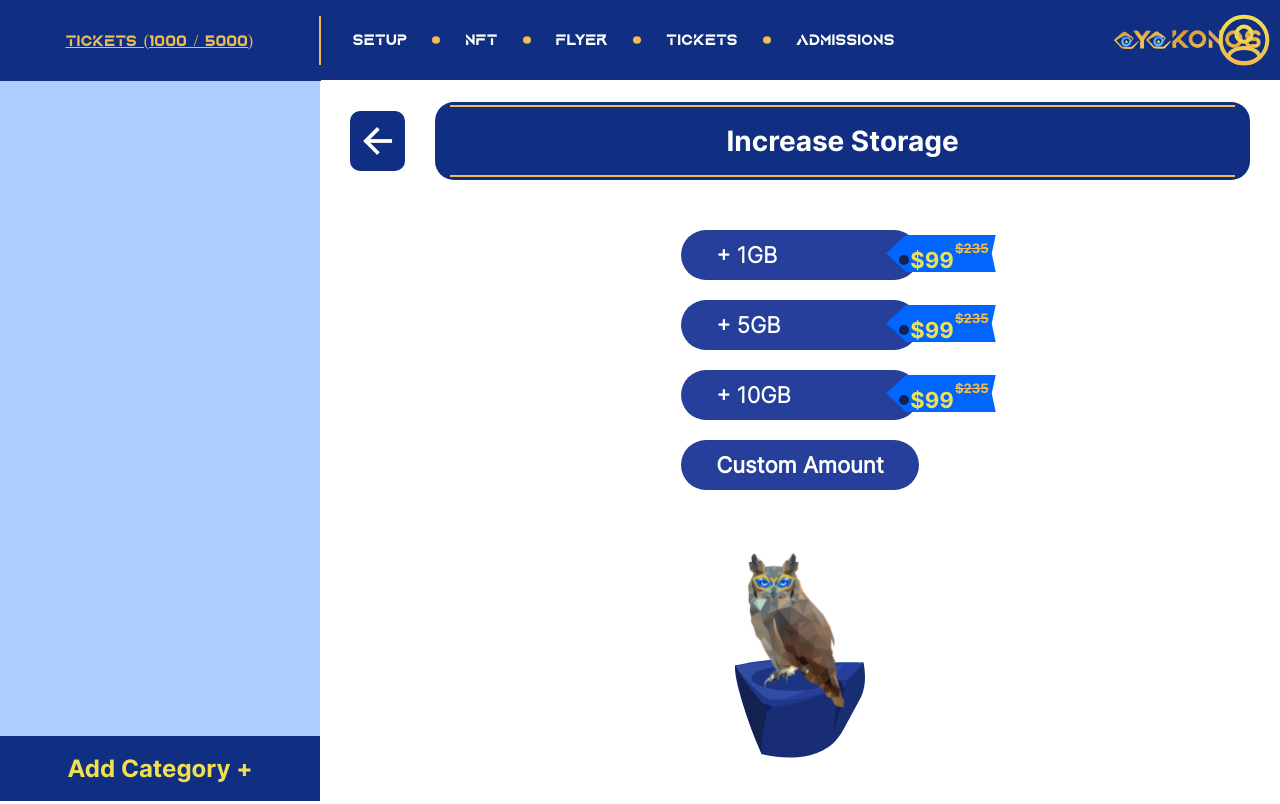
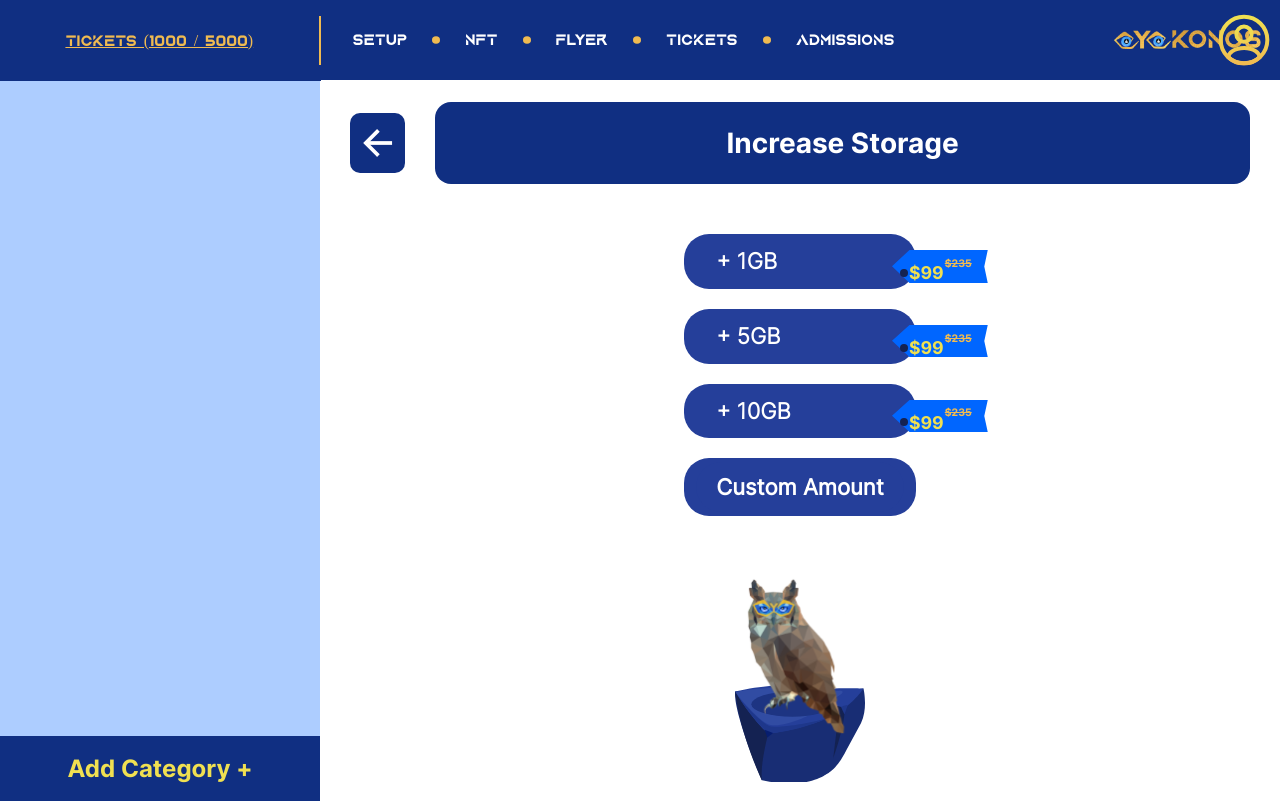
Before and after one commit to 0xsnowman/eyekonos-ticketing, a React (Create React App) app: page /increasestorage in a window 1280 px wide. Built offline with nearby package versions, Linux system fonts and the light colour scheme; what @web3-react/core would draw is missing.

Commit message:
fix-event-details-page
path: "/event-creator/new-event"
fixes: vmin styles

```diff
--- a/src/App.tsx
+++ b/src/App.tsx
@@ -2,7 +2,6 @@ import React, { useEffect } from "react";
 import { BrowserRouter, Switch, Route, Redirect } from "react-router-dom";
 
 // pages
-import Home from "./pages/home";
 import NotFound from "./pages/not-found";
 
 // style
--- a/src/components/button.tsx
+++ b/src/components/button.tsx
@@ -16,17 +16,17 @@ interface IButtonProps {
   fontSize?: number | string;
   fontWeight?: string;
   borderRadius?: boolean;
-  borderRadiusAmount?: number;
-  paddingVertical?: number;
+  borderRadiusAmount?: number | string;
+  paddingVertical?: number | string;
   paddingVerticalOutside?: number;
-  paddingHorizontal?: number;
+  paddingHorizontal?: number | string;
   color?: string;
   borderColor?: string;
-  borderWidth?: number;
+  borderWidth?: number | string;
   borderOutside?: boolean;
   borderOutsideColor?: string;
   hoverable?: boolean;
-  marginOutside?: number;
+  marginOutside?: number | string;
 }
 
 const Button: React.FC<IButtonProps> = ({
@@ -36,26 +36,26 @@ const Button: React.FC<IButtonProps> = ({
   disabled,
   fixedWidth = false,
   fixedHeight = false,
-  width = 160,
-  height = 120,
+  width = "16vmin",
+  height = "12vmin",
   minWidth = "initial",
-  fontSize = 18,
+  fontSize = "2vmin",
   fontWeight = "normal",
   oneTimeButton,
   border = false,
   insideBorderDirection = "HORIZONTAL",
   borderRadius = false,
-  borderRadiusAmount = 19,
-  paddingVertical = 30,
-  paddingVerticalOutside = 3,
-  paddingHorizontal = 20,
+  borderRadiusAmount = "2vmin",
+  paddingVertical = "3vmin",
+  paddingVerticalOutside = "0.5vmin",
+  paddingHorizontal = "1vmin",
   color = "#F0BB51",
   borderColor = "#F0BB51",
   borderWidth = 1,
   borderOutside = false,
   borderOutsideColor = "#F0BB51",
   hoverable = true,
-  marginOutside = 15,
+  marginOutside = "1.5vmin",
 }) => {
   const [isHover, setIsHover] = React.useState(false);
   const [localDisabled, setLocalDisabled] = React.useState(false);
@@ -86,7 +86,7 @@ const Button: React.FC<IButtonProps> = ({
         boxShadow:
           isHover && !borderOutside && hoverable
             ? `0 0 2px 2px ${backgroundColor}, 0 0 6px 6px #F0BB51FF`
-            : "0px 0px 20px transparent",
+            : "0px 0px 2vmin transparent",
         textAlign: `center`,
         paddingTop: borderOutside ? 0 : paddingVerticalOutside,
         paddingBottom: borderOutside ? 0 : paddingVerticalOutside,
@@ -105,22 +105,22 @@ const Button: React.FC<IButtonProps> = ({
         style={{
           borderTop:
             border && insideBorderDirection === "HORIZONTAL"
-              ? `${borderWidth}px solid ${borderColor}`
+              ? `${borderWidth} solid ${borderColor}`
               : "0px",
           borderBottom:
             border && insideBorderDirection === "HORIZONTAL"
-              ? `${borderWidth}px solid ${borderColor}`
+              ? `${borderWidth} solid ${borderColor}`
               : "0px",
           borderLeft:
             border && insideBorderDirection === "VERTICAL"
-              ? `${borderWidth}px solid ${borderColor}`
+              ? `${borderWidth} solid ${borderColor}`
               : "0px",
           borderRight:
             border && insideBorderDirection === "VERTICAL"
-              ? `${borderWidth}px solid ${borderColor}`
+              ? `${borderWidth} solid ${borderColor}`
               : "0px",
-          paddingTop: borderOutside ? 0 : paddingVertical - 3,
-          paddingBottom: borderOutside ? 0 : paddingVertical - 3,
+          paddingTop: paddingVertical,
+          paddingBottom: paddingVertical,
           paddingLeft: paddingHorizontal,
           paddingRight: paddingHorizontal,
           marginLeft: marginOutside,
--- a/src/components/spinbutton.tsx
+++ b/src/components/spinbutton.tsx
@@ -1,3 +1,4 @@
+/* eslint-disable jsx-a11y/alt-text */
 import React from "react";
 import ButtonPinSvg from "../assets/svgs/buttonpin.svg";
 import PlusSvg from "../assets/svgs/plus.svg";
@@ -10,15 +11,15 @@ interface ISpinButtonProps {
   fixedWidth?: boolean;
   oneTimeButton?: boolean;
   border?: boolean;
-  fontSize?: number;
+  fontSize?: number | string;
   fontWeight?: string;
   borderRadius?: boolean;
-  borderRadiusAmount?: number;
-  paddingVertical?: number;
-  paddingHorizontal?: number;
+  borderRadiusAmount?: number | string;
+  paddingVertical?: number | string;
+  paddingHorizontal?: number | string;
   color?: string;
   borderColor?: string;
-  borderWidth?: number;
+  borderWidth?: number | string;
   extraPrice?: boolean;
   plusVisible?: boolean;
   pinImgTop?: number;
@@ -29,24 +30,24 @@ interface ISpinButtonProps {
 const SpinButton: React.FC<ISpinButtonProps> = ({
   children,
   backgroundColor = "#102F82",
-  onClick = () => { },
+  onClick = () => {},
   disabled,
   fixedWidth,
-  fontSize = 18,
+  fontSize = "1.8vmin",
   fontWeight = "normal",
   oneTimeButton,
   border = false,
   borderRadius = false,
-  borderRadiusAmount = 19,
-  paddingVertical = 30,
+  borderRadiusAmount = "1.9vmin",
+  paddingVertical = "3vmin",
   paddingHorizontal = "initial",
   color = "#F0BB51",
   borderColor = "#F0BB51",
-  borderWidth = 1,
+  borderWidth = "0.1vmin",
   extraPrice = true,
   plusVisible = false,
-  pinImgTop = 5,
-  merchandiseTop = -7,
+  pinImgTop = 0.5,
+  merchandiseTop = -0.7,
   hoverable = true,
 }) => {
   const [isHover, setIsHover] = React.useState(false);
@@ -72,15 +73,15 @@ const SpinButton: React.FC<ISpinButtonProps> = ({
         setIsHover(false);
       }}
       style={{
-        width: fixedWidth ? 100 : "100%",
+        width: fixedWidth ? "10vmin" : "100%",
         backgroundColor: backgroundColor,
         boxShadow:
           isHover && hoverable
-            ? "0 0 2px 2px #0066FFFF, 0 0 6px 6px #F0BB51FF"
-            : "0px 0px 20px transparent",
+            ? "0 0 0.2vmin 0.2vmin #0066FFFF, 0 0 0.6vmin 0.6vmin #F0BB51FF"
+            : "0 0 2vmin transparent",
         textAlign: `center`,
-        paddingTop: 3,
-        paddingBottom: 3,
+        paddingTop: "0.3vmin",
+        paddingBottom: "0.3vmin",
         cursor: "pointer",
         borderRadius: borderRadius ? borderRadiusAmount : 0,
         color: color,
@@ -88,35 +89,33 @@ const SpinButton: React.FC<ISpinButtonProps> = ({
     >
       <div
         style={{
-          borderTop: border ? `${borderWidth}px solid ${borderColor}` : "0px",
-          borderBottom: border
-            ? `${borderWidth}px solid ${borderColor}`
-            : "0px",
-          paddingTop: paddingVertical - 3,
-          paddingBottom: paddingVertical - 3,
+          borderTop: border ? `${borderWidth} solid ${borderColor}` : "0",
+          borderBottom: border ? `${borderWidth} solid ${borderColor}` : "0",
+          paddingTop: paddingVertical,
+          paddingBottom: paddingVertical,
           paddingLeft: paddingHorizontal,
           paddingRight: paddingHorizontal,
-          marginLeft: 15,
-          marginRight: 15,
+          marginLeft: "1.5vmin",
+          marginRight: "1.5vmin",
           display: "flex",
           justifyContent: "space-between",
           alignItems: "center",
-          gap: 15,
+          gap: "1.5vmin",
         }}
       >
         {plusVisible && (
           <div
             style={{
               backgroundColor: "#0066FF",
-              width: 40,
-              height: 40,
-              borderRadius: 50,
+              width: "4vmin",
+              height: "4vmin",
+              borderRadius: "5vmin",
               display: "flex",
               justifyContent: "center",
               alignItems: "center",
             }}
           >
-            <img src={PlusSvg} width={25} height={25} />
+            <img src={PlusSvg} width={"2.5vmin"} height={"2.5vmin"} />
           </div>
         )}
         <span
@@ -130,27 +129,22 @@ const SpinButton: React.FC<ISpinButtonProps> = ({
           {children}
         </span>
       </div>
-      <div
-        className="molecule-spinbutton__pinimg"
-        style={{
-          top: pinImgTop,
-        }}
-      >
-        <img src={ButtonPinSvg} width={110} />
-      </div>
-      {!extraPrice && (<div
-        className="molecule-spinbutton__dot"
-        style={{
-          marginTop: merchandiseTop + pinImgTop,
-        }}
-      />)}
+      <img className="molecule-spinbutton__pinimg" src={ButtonPinSvg} />
+      {!extraPrice && (
+        <div
+          className="molecule-spinbutton__dot"
+          style={{
+            marginTop: merchandiseTop + pinImgTop + "vmin",
+          }}
+        />
+      )}
       {!extraPrice && (
         <div
           className="molecule-spinbutton__pricenot"
           style={{
-            marginTop: merchandiseTop - 10 + pinImgTop,
-            right: -45,
-            fontSize: 24,
+            marginTop: merchandiseTop - 1 + pinImgTop + "vmin",
+            right: "-4.5vmin",
+            fontSize: "2.4vmin",
           }}
         >
           $99
@@ -160,7 +154,7 @@ const SpinButton: React.FC<ISpinButtonProps> = ({
         <div
           className="molecule-spinbutton__dot"
           style={{
-            marginTop: merchandiseTop - 20 + pinImgTop,
+            marginTop: merchandiseTop - 2 + pinImgTop + "vmin",
           }}
         />
       )}
@@ -168,8 +162,8 @@ const SpinButton: React.FC<ISpinButtonProps> = ({
         <div
           className="molecule-spinbutton__price"
           style={{
-            marginTop: merchandiseTop - 28 + pinImgTop,
-            fontSize: 22,
+            marginTop: merchandiseTop - 2.8 + pinImgTop + "vmin",
+            fontSize: "2.2vmin",
           }}
         >
           $99
@@ -179,7 +173,7 @@ const SpinButton: React.FC<ISpinButtonProps> = ({
         <div
           className="molecule-spinbutton__extraprice"
           style={{
-            marginTop: merchandiseTop - 35 + pinImgTop,
+            marginTop: merchandiseTop - 3.5 + pinImgTop + "vmin",
           }}
         >
           $235
--- a/src/components/spluglinkbutton.tsx
+++ b/src/components/spluglinkbutton.tsx
@@ -1,3 +1,4 @@
+/* eslint-disable jsx-a11y/alt-text */
 import React from "react";
 import ForwardSvg from "../assets/svgs/forward.svg";
 import DownSvg from "../assets/svgs/downBlue.svg";
@@ -11,16 +12,16 @@ interface ISlugLinkButtonProps {
   fixedWidth?: boolean;
   oneTimeButton?: boolean;
   border?: boolean;
-  fontSize?: number;
+  fontSize?: number | string;
   borderRadius?: boolean;
-  paddingVertical?: number;
+  paddingVertical?: number | string;
   color?: string;
   placeHolder?: string;
   secondPlaceHolder?: string;
   linkButtonColor?: string;
   urlVisible?: boolean;
   borderColor?: string;
-  borderWidth?: number;
+  borderWidth?: number | string;
   insideBorderDirection?: "HORIZONTAL" | "VERTICAL";
   extraLinkButtonVisible?: boolean;
 }
@@ -32,17 +33,17 @@ const SlugLinkButton: React.FC<ISlugLinkButtonProps> = ({
   onNextButtonClick = () => {},
   disabled,
   fixedWidth,
-  fontSize = 18,
+  fontSize = "1.8vmin",
   oneTimeButton,
   border = false,
   borderRadius = false,
-  paddingVertical = 25,
+  paddingVertical = "2.5vmin",
   color = "#F0BB51",
   placeHolder = "Event Name ...",
   secondPlaceHolder = "Page Slug ...",
   linkButtonColor = "white",
   urlVisible = true,
-  borderWidth = 1,
+  borderWidth = "0.1vmin",
   borderColor = "#F0BB51",
   insideBorderDirection = "HORIZONTAL",
   extraLinkButtonVisible = false,
@@ -70,15 +71,15 @@ const SlugLinkButton: React.FC<ISlugLinkButtonProps> = ({
         setIsHover(false);
       }}
       style={{
-        width: fixedWidth ? 100 : "100%",
+        width: fixedWidth ? "10vmin" : "100%",
         backgroundColor: backgroundColor,
         boxShadow: isHover
-          ? `0px 0px 20px ${backgroundColor}`
-          : "0px 0px 20px transparent",
+          ? `0 0 2vmin ${backgroundColor}`
+          : "0 0 2vmin transparent",
         textAlign: `center`,
-        paddingTop: 3,
-        paddingBottom: 3,
-        borderRadius: borderRadius ? 19 : 0,
+        paddingTop: "0.3vmin",
+        paddingBottom: "0.3vmin",
+        borderRadius: borderRadius ? "1.9vmin" : 0,
         color: color,
       }}
     >
@@ -86,26 +87,24 @@ const SlugLinkButton: React.FC<ISlugLinkButtonProps> = ({
         style={{
           borderTop:
             border && insideBorderDirection === "HORIZONTAL"
-              ? `${borderWidth}px solid ${borderColor}`
-              : "0px",
+              ? `${borderWidth} solid ${borderColor}`
+              : "0",
           borderBottom:
             border && insideBorderDirection === "HORIZONTAL"
-              ? `${borderWidth}px solid ${borderColor}`
-              : "0px",
+              ? `${borderWidth} solid ${borderColor}`
+              : "0",
           borderLeft:
             border && insideBorderDirection === "VERTICAL"
-              ? `${borderWidth}px solid ${borderColor}`
-              : "0px",
+              ? `${borderWidth} solid ${borderColor}`
+              : "0",
           borderRight:
             border && insideBorderDirection === "VERTICAL"
-              ? `${borderWidth}px solid ${borderColor}`
-              : "0px",
-          paddingTop: paddingVertical - 3,
-          paddingBottom: paddingVertical - 3,
-          paddingLeft: 30,
-          paddingRight: 30,
-          // marginLeft: 15,
-          // marginRight: 15,
+              ? `${borderWidth} solid ${borderColor}`
+              : "0",
+          paddingTop: paddingVertical,
+          paddingBottom: paddingVertical,
+          paddingLeft: "3vmin",
+          paddingRight: "3vmin",
         }}
       >
         <div
@@ -119,38 +118,38 @@ const SlugLinkButton: React.FC<ISlugLinkButtonProps> = ({
             style={{
               display: "flex",
               flexDirection: "column",
-              gap: 20,
+              gap: "2vmin",
             }}
           >
             <input
               style={{
-                borderRadius: 20,
+                borderRadius: "2vmin",
                 borderWidth: 0,
-                paddingLeft: 20,
-                paddingTop: 5,
-                paddingBottom: 5,
-                paddingRight: 20,
-                fontSize: 14,
-                lineHeight: 1.7,
+                paddingLeft: "2vmin",
+                paddingTop: "0.5vmin",
+                paddingBottom: "0.5vmin",
+                paddingRight: "2vmin",
+                fontSize: "1.4vmin",
+                lineHeight: "1.7vmin",
                 fontWeight: "bold",
                 fontFamily: "InterLight",
-                minWidth: 350,
+                minWidth: "35vmin",
               }}
               placeholder={placeHolder}
             />
             <input
               style={{
-                borderRadius: 20,
+                borderRadius: "2vmin",
                 borderWidth: 0,
-                paddingLeft: 20,
-                paddingTop: 5,
-                paddingBottom: 5,
-                paddingRight: 20,
-                fontSize: 14,
-                lineHeight: 1.7,
+                paddingLeft: "2vmin",
+                paddingTop: "0.5vmin",
+                paddingBottom: "0.5vmin",
+                paddingRight: "2vmin",
+                fontSize: "1.4vmin",
+                lineHeight: "1.7vmin",
                 fontWeight: "bold",
                 fontFamily: "InterLight",
-                minWidth: 350,
+                minWidth: "35vmin",
               }}
               placeholder={secondPlaceHolder}
             />
@@ -159,19 +158,19 @@ const SlugLinkButton: React.FC<ISlugLinkButtonProps> = ({
             style={{
               display: "flex",
               flexDirection: "column",
-              gap: 20,
+              gap: "2vmin",
             }}
           >
             {extraLinkButtonVisible ? <div
               style={{
                 backgroundColor: linkButtonColor,
-                width: 34,
-                height: 34,
-                borderRadius: 34,
+                width: "3.4vmin",
+                height: "3.4vmin",
+                borderRadius: "3.4vmin",
                 display: "flex",
                 justifyContent: "center",
                 alignItems: "center",
-                marginLeft: 15,
+                marginLeft: "1.5vmin",
                 cursor: "pointer",
               }}
               onClick={() => {
@@ -180,20 +179,20 @@ const SlugLinkButton: React.FC<ISlugLinkButtonProps> = ({
             >
               <img
                 src={DownSvg}
-                width={30}
-                height={30}
+                width={"75%"}
+                height={"75%"}
               />
             </div> : <div></div>}
             <div
               style={{
                 backgroundColor: linkButtonColor,
-                width: 34,
-                height: 34,
-                borderRadius: 34,
+                width: "3.4vmin",
+                height: "3.4vmin",
+                borderRadius: "3.4vmin",
                 display: "flex",
                 justifyContent: "center",
                 alignItems: "center",
-                marginLeft: 15,
+                marginLeft: "1.5vmin",
                 cursor: "pointer",
               }}
               onClick={() => {
@@ -202,26 +201,28 @@ const SlugLinkButton: React.FC<ISlugLinkButtonProps> = ({
             >
               <img
                 src={ForwardSvg}
-                width={35}
-                height={35}
-                style={{ marginLeft: 4 }}
+                width={"75%"}
+                height={"75%"}
+                style={{ marginLeft: "0.4vmin" }}
               />
             </div>
           </div>
         </div>
         <div
           style={{
-            paddingTop: 20,
+            paddingTop: "2vmin",
             display: urlVisible ? "block" : "none",
           }}
         >
-          <span
+          <div
             style={{
               color: "#F0BB51",
+              fontSize: "2vmin",
+              fontFamily: "InterBold"
             }}
           >
             page URL = eYeKONOS.com/
-          </span>
+          </div>
         </div>
       </div>
     </div>
--- a/src/styles/components/spinbutton.scss
+++ b/src/styles/components/spinbutton.scss
@@ -2,32 +2,33 @@
     position: relative;
     &__inside {
         width: 100%;
-        border-top-width: 2px;
+        border-top-width: 0.2vmin;
         border-top-color: #F0BB51;
-        border-bottom-width: 2px;
+        border-bottom-width: 0.2vmin;
         border-bottom-color: #F0BB51;
     }
 
     &__pinimg {
         position: absolute;
-        right: -77px;
-        top: 5px;
+        right: -9vmin;
+        top: 2vmin;
+        width: 12vmin;
     }
 
     &__dot {
         position: absolute;
-        width: 10px;
-        height: 10px;
-        border-radius: 20px;
+        width: 1vmin;
+        height: 1vmin;
+        border-radius: 2vmin;
         background-color: #142252;
-        margin-top: -28px;
-        right: 10px;
+        margin-top: -2.8vmin;
+        right: 1vmin;
     }
 
     &__price {
         position: absolute;
-        margin-top: -35px;
-        right: -35px;
+        margin-top: -3.5vmin;
+        right: -3.5vmin;
         color: #F0E051;
         font-family: 'InterBold';
     }
@@ -35,17 +36,17 @@
     &__pricenot {
         position: absolute;
         margin-top: 0px;
-        right: -35px;
+        right: -3.5vmin;
         color: #F0E051;
         font-family: 'InterBold';
     }
 
     &__extraprice {
         position: absolute;
-        margin-top: -42px;
-        right: -70px;
+        margin-top: -4.2vmin;
+        right: -7vmin;
         color: #F0BB51;
-        font-size: 13px;
+        font-size: 1.3vmin;
         font-family: 'InterBold';
         text-decoration: line-through;
     }
```
Also changed, not shown: src/components/backbutton.tsx (added, +35 -0 lines), src/pages/eventdetails.tsx (+19 -67 lines), src/styles/pages/eventdetails.scss (+22 -39 lines).
